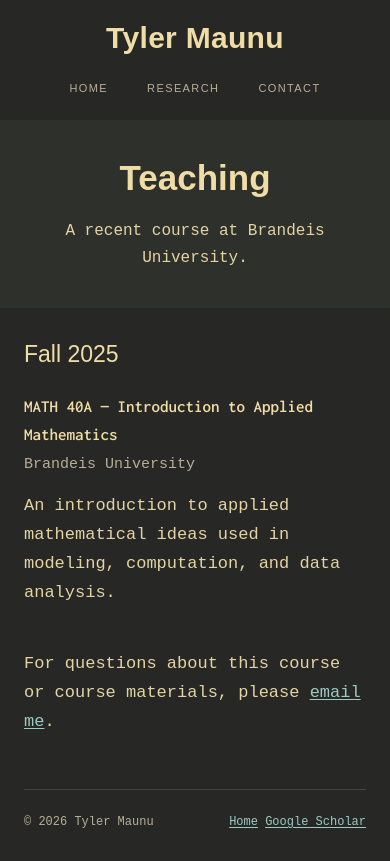
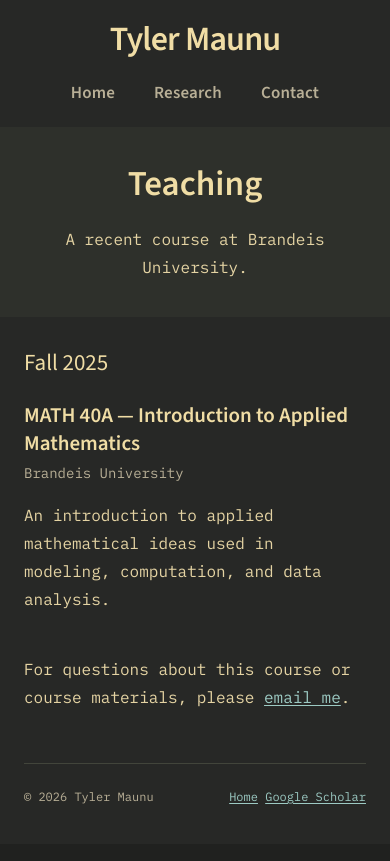
Before and after one commit to twmaunu/twmaunu.github.io, a plain HTML site: page teaching.html in a window 390 px wide. Drawn offline with Linux system fonts and the light colour scheme; a web font is replaced by a local one.

Commit message:
Use Source Sans 3 headings with IBM Plex Mono body

```diff
--- a/styles.css
+++ b/styles.css
@@ -1,31 +1,35 @@
-@font-face { font-family: Cabin; src: url("assets/fonts/cabin-regular.ttf") format("truetype"); font-style: normal; font-weight: 400; font-display: swap; }
-@font-face { font-family: Cabin; src: url("assets/fonts/cabin-bold.ttf") format("truetype"); font-style: normal; font-weight: 700; font-display: swap; }
-@font-face { font-family: Inconsolata; src: url("assets/fonts/inconsolata-regular.ttf") format("truetype"); font-style: normal; font-weight: 400; font-display: swap; }
-@font-face { font-family: Inconsolata; src: url("assets/fonts/inconsolata-semibold.ttf") format("truetype"); font-style: normal; font-weight: 600; font-display: swap; }
+@font-face { font-family: "IBM Plex Sans"; src: url("assets/fonts/ibm-plex-sans-regular.ttf") format("truetype"); font-style: normal; font-weight: 400; font-display: swap; }
+@font-face { font-family: "IBM Plex Sans"; src: url("assets/fonts/ibm-plex-sans-medium.ttf") format("truetype"); font-style: normal; font-weight: 500; font-display: swap; }
+@font-face { font-family: "IBM Plex Sans"; src: url("assets/fonts/ibm-plex-sans-semibold.ttf") format("truetype"); font-style: normal; font-weight: 600; font-display: swap; }
+@font-face { font-family: "IBM Plex Mono"; src: url("assets/fonts/ibm-plex-mono-regular.ttf") format("truetype"); font-style: normal; font-weight: 400; font-display: swap; }
+@font-face { font-family: "Source Sans 3"; src: url("assets/fonts/source-sans-3-regular.ttf") format("truetype"); font-style: normal; font-weight: 400; font-display: swap; }
+@font-face { font-family: "Source Sans 3"; src: url("assets/fonts/source-sans-3-semibold.ttf") format("truetype"); font-style: normal; font-weight: 600; font-display: swap; }
+@font-face { font-family: Newsreader; src: url("assets/fonts/newsreader-regular.ttf") format("truetype"); font-style: normal; font-weight: 400; font-display: swap; }
+@font-face { font-family: Newsreader; src: url("assets/fonts/newsreader-medium.ttf") format("truetype"); font-style: normal; font-weight: 500; font-display: swap; }
 
-:root { color-scheme: dark; --background: #20211f; --paper: #272826; --banner: #2e302b; --ink: #e4d3a3; --highlight: #f0dda5; --muted: #b8af96; --link: #9ccac3; --link-hover: #c8e8e1; --line: #42453b; --sans: Cabin, Arial, sans-serif; --body: Inconsolata, "Courier New", monospace; }
+:root { color-scheme: dark; --background: #20211f; --paper: #272826; --banner: #2e302b; --ink: #e4d3a3; --highlight: #f0dda5; --muted: #b8af96; --link: #9ccac3; --link-hover: #c8e8e1; --line: #42453b; --sans: "Source Sans 3", Arial, sans-serif; --body: "IBM Plex Mono", "Courier New", monospace; --heading: var(--sans); --body-size: 16px; --body-leading: 1.75; --brand-size: 36px; --brand-mobile: 34px; --brand-weight: 600; --brand-tracking: -0.025em; --section-size: 26px; --section-weight: 600; --note-font: var(--body); --note-size: 13px; }
 * { box-sizing: border-box; }
 html { scroll-behavior: smooth; scroll-padding-top: 24px; }
-body { margin: 0; background: var(--background); color: var(--ink); font-family: var(--body); font-size: 17px; line-height: 1.7; -webkit-font-smoothing: antialiased; }
+body { margin: 0; background: var(--background); color: var(--ink); font-family: var(--body); font-size: var(--body-size); line-height: var(--body-leading); letter-spacing: 0; -webkit-font-smoothing: antialiased; }
 ::selection { background: var(--highlight); color: var(--paper); }
 p, h1, h2, h3, figure { margin: 0; }
 a { color: var(--link); text-decoration: underline; text-decoration-thickness: 1px; text-underline-offset: 2px; }
 a:hover { color: var(--link-hover); }
 a:focus-visible { outline: 2px solid var(--highlight); outline-offset: 4px; }
-strong { color: var(--highlight); font-weight: 600; }
+strong { color: var(--highlight); font-weight: 400; }
 img { display: block; max-width: 100%; }
-h1, h2, h3 { color: var(--highlight); font-family: var(--sans); line-height: 1.25; }
+h1, h2, h3 { color: var(--highlight); font-family: var(--heading); line-height: 1.25; }
 .site-shell { width: min(1100px, 100%); margin-inline: auto; background: var(--paper); min-height: 100vh; }
 .wrap { width: calc(100% - 100px); margin-inline: auto; }
 .skip-link { position: absolute; top: -100px; left: 20px; z-index: 5; padding: 10px 18px; background: var(--highlight); color: var(--paper); }
 .skip-link:focus { top: 12px; }
 .skip-link:hover { color: var(--paper); }
 .nav { display: flex; align-items: center; justify-content: space-between; min-height: 125px; gap: 30px; }
-.brand { font-family: var(--sans); font-size: 32px; font-weight: 700; line-height: 1.2; letter-spacing: 0.3px; color: var(--highlight); text-decoration: none; white-space: nowrap; }
+.brand { font-family: var(--heading); font-size: var(--brand-size); font-weight: var(--brand-weight); line-height: 1.15; letter-spacing: var(--brand-tracking); color: var(--highlight); text-decoration: none; white-space: nowrap; }
 .brand:hover { color: var(--highlight); text-decoration: none; }
 .site-title { font-size: inherit; line-height: 1.2; }
 .nav-links { display: flex; gap: 13px; list-style: none; padding: 0; margin: 0; }
-.nav-links a { display: flex; align-items: center; min-height: 44px; padding: 10px 14px; font-family: var(--sans); font-size: 12px; font-weight: 400; text-transform: uppercase; letter-spacing: 1.4px; color: var(--muted); text-decoration: none; }
+.nav-links a { display: flex; align-items: center; min-height: 44px; padding: 10px 14px; font-family: var(--heading); font-size: 17px; font-weight: 600; line-height: 1.3; text-transform: none; letter-spacing: 0.01em; color: var(--muted); text-decoration: none; }
 .nav-links a:hover { color: var(--highlight); }
 .nav-links [aria-current="page"] { color: var(--link); }
 .home-content { padding-top: 58px; padding-bottom: 44px; }
@@ -35,34 +39,35 @@ h1, h2, h3 { color: var(--highlight); font-family: var(--sans); line-height: 1.2
 .home-copy > p { margin-bottom: 28px; }
 .home-copy > p:last-child { margin-bottom: 0; }
 .selected-research { margin-top: 33px; }
-.selected-research h2 { font-size: 23px; font-weight: 400; margin-bottom: 24px; }
+.selected-research h2 { font-size: var(--section-size); font-weight: var(--section-weight); margin-bottom: 24px; }
 .home-papers { padding: 0; margin: 0; list-style: none; }
 .home-papers li { margin-bottom: 23px; }
-.home-papers > li > a { line-height: 1.6; }
-.paper-note { font-size: 14px; color: var(--muted); line-height: 1.65; margin-top: 6px; }
+.home-papers > li > a { font-weight: 400; line-height: 1.5; }
+.home-papers > li > a, #contact a { overflow-wrap: anywhere; }
+.paper-note { font-family: var(--note-font); font-size: var(--note-size); color: var(--muted); line-height: 1.65; margin-top: 6px; }
 .more-research { margin-top: 29px; margin-bottom: 32px; font-size: 16px; }
 .home-copy > .teaching-link { margin-bottom: 22px; }
 .site-footer { display: flex; justify-content: space-between; align-items: center; gap: 20px; border-top: 1px solid var(--line); padding-block: 24px 34px; color: var(--muted); font-size: 13px; }
 .site-footer div { display: flex; gap: 24px; }
 .page-heading { margin-inline: -50px; padding: 47px 50px 45px; background: var(--banner); text-align: center; }
-.page-heading h1 { font-size: 42px; font-weight: 700; }
-.page-intro { max-width: 680px; margin: 22px auto 0; font-size: 17px; }
+.page-heading h1 { font-size: 42px; font-weight: var(--brand-weight); }
+.page-intro { max-width: 680px; margin: 22px auto 0; font-size: 16px; }
 .publication-year { padding-top: 37px; padding-bottom: 7px; }
 .publication-year h2 { font-size: 23px; font-weight: 400; margin-bottom: 23px; }
 .archive-list { list-style: none; margin: 0; padding: 0; }
 .publication-archive { padding-top: 37px; }
 .archive-paper { margin-bottom: 30px; }
-.archive-paper h3, .publication-archive .archive-paper h2 { font-family: var(--body); font-size: 18px; font-weight: 600; line-height: 1.65; }
-.paper-meta { color: var(--muted); font-size: 16px; line-height: 1.7; margin-top: 4px; }
-.paper-links { display: flex; flex-wrap: wrap; gap: 18px; font-size: 16px; margin-top: 4px; }
+.archive-paper h3, .publication-archive .archive-paper h2 { font-family: var(--heading); font-size: 21px; font-weight: 600; line-height: 1.35; }
+.paper-meta { color: var(--muted); font-size: 14px; line-height: 1.75; margin-top: 4px; }
+.paper-links { display: flex; flex-wrap: wrap; gap: 18px; font-size: 14px; margin-top: 4px; }
 .publication-page .site-footer { margin-top: 24px; }
-.paper-summary { font-size: 17px; margin-top: 15px; }
+.paper-summary { font-size: var(--body-size); margin-top: 15px; }
 .teaching-note { max-width: 680px; margin-top: 5px; margin-bottom: 52px; }
 
 @media (max-width: 850px) {
   .wrap { width: calc(100% - 64px); }
   .nav { min-height: 108px; }
-  .brand { font-size: 29px; }
+  .brand { font-size: var(--brand-mobile); }
   .nav-links { gap: 3px; }
   .nav-links a { padding-inline: 12px; }
   .home-layout { gap: 30px; grid-template-columns: minmax(0, 0.8fr) minmax(0, 1fr); }
@@ -73,17 +78,17 @@ h1, h2, h3 { color: var(--highlight); font-family: var(--sans); line-height: 1.2
 @media (max-width: 640px) {
   .wrap { width: calc(100% - 48px); }
   .nav { min-height: 119px; flex-direction: column; justify-content: center; gap: 12px; padding-block: 20px 12px; }
-  .brand { font-size: 30px; }
+  .brand { font-size: var(--brand-mobile); }
   .nav-links { gap: 15px; }
-  .nav-links a { font-size: 11px; min-height: 40px; padding: 8px 12px; }
+  .nav-links a { font-size: 17px; min-height: 44px; padding: 8px 12px; }
   .home-content { padding-top: 34px; padding-bottom: 34px; }
   .home-layout { grid-template-columns: 1fr; gap: 34px; }
   .portrait { max-width: 340px; margin-inline: auto; width: 100%; }
   .profile-links { font-size: 14px; margin-top: 16px; }
-  .home-copy { font-size: 17px; line-height: 1.7; }
+  .home-copy { font-size: var(--body-size); line-height: var(--body-leading); }
   .home-copy > p { margin-bottom: 24px; }
   .selected-research { margin-top: 30px; }
-  .selected-research h2 { font-size: 23px; margin-bottom: 21px; }
+  .selected-research h2 { font-size: var(--section-size); margin-bottom: 21px; }
   .home-papers li { margin-bottom: 23px; }
   .site-footer { padding-block: 22px 29px; font-size: 12px; }
   .site-footer div { gap: 15px; }
@@ -92,8 +97,8 @@ h1, h2, h3 { color: var(--highlight); font-family: var(--sans); line-height: 1.2
   .page-intro { font-size: 16px; margin-top: 18px; }
   .publication-year { padding-top: 32px; }
   .publication-archive { padding-top: 32px; }
-  .archive-paper h3, .publication-archive .archive-paper h2 { font-size: 17px; }
-  .paper-meta { font-size: 15px; }
+  .archive-paper h3, .publication-archive .archive-paper h2 { font-size: 21px; }
+  .paper-meta { font-size: 14px; }
 }
 @media (max-width: 360px) {
   .wrap { width: calc(100% - 36px); }
--- a/teaching.html
+++ b/teaching.html
@@ -6,7 +6,7 @@
   <title>Teaching — Tyler Maunu</title>
   <meta name="description" content="Teaching archive for Tyler Maunu.">
   <meta name="theme-color" content="#272826">
-  <link rel="stylesheet" href="styles.css?v=6">
+  <link rel="stylesheet" href="styles.css?v=8">
 </head>
 <body>
   <a class="skip-link" href="#main">Skip to content</a>
```
Also changed, not shown: index.html (+1 -1 lines), publications.html (+1 -1 lines), assets/fonts/IBM-Plex-Mono-OFL.txt (added), assets/fonts/IBM-Plex-Sans-OFL.txt (added), assets/fonts/ibm-plex-mono-regular.ttf (added), assets/fonts/ibm-plex-sans-medium.ttf (added), assets/fonts/ibm-plex-sans-regular.ttf (added), assets/fonts/ibm-plex-sans-semibold.ttf (added).
